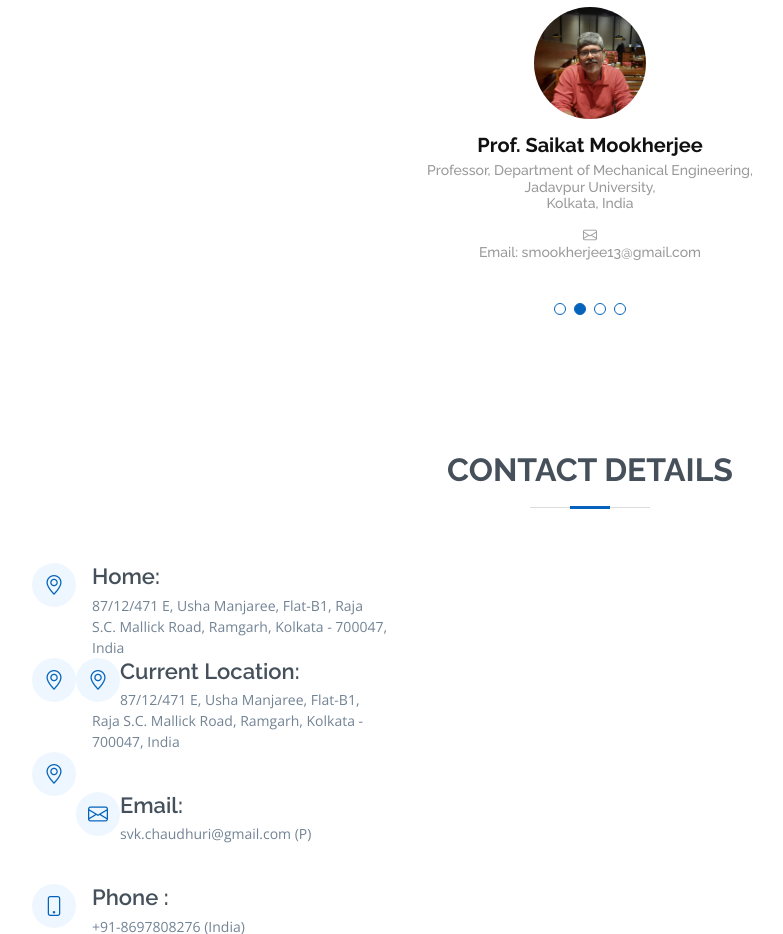
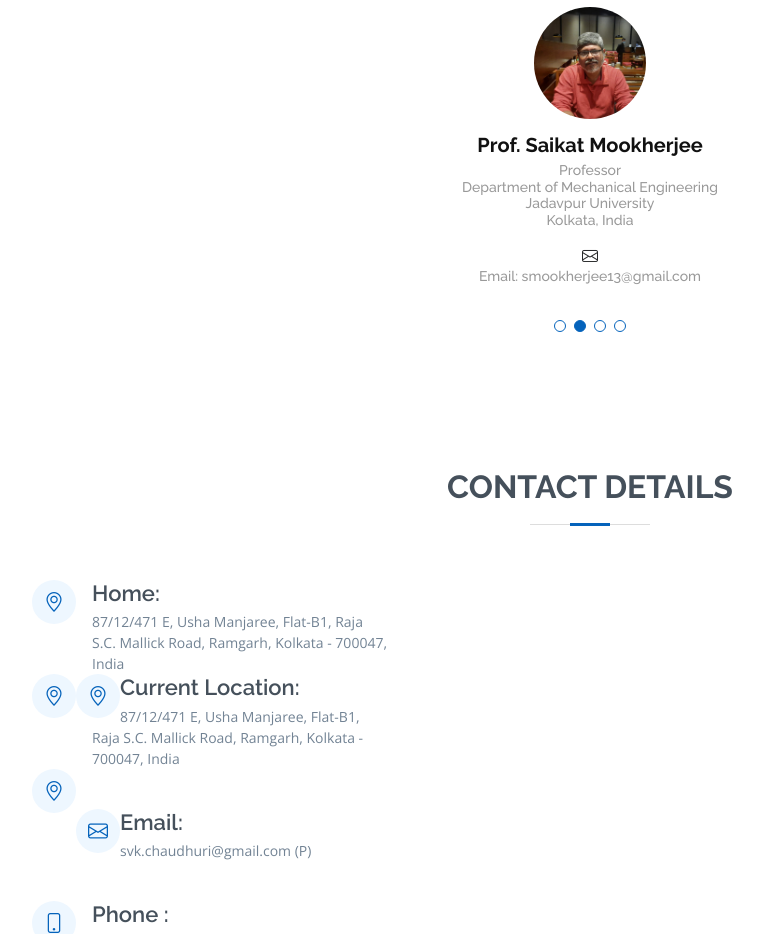
Before and after one commit to svkchaudhuri/My-Digital-Resume, a plain HTML site: page index.html in a window 1280 px wide. Shown: the part 5216-6150 px from the top of the page, without its empty margins (100-883 px from the left). Drawn offline with nearby package versions, Linux system fonts and the light colour scheme.

Commit message:
Update index.html

```diff
--- a/index.html
+++ b/index.html
@@ -449,7 +449,7 @@
               <div class="testimonial-item">
                 <img src="assets/img/testimonials/Amitava-Chatterjee.jpg" class="testimonial-img" alt="">
                 <h3>Prof. Amitava Chatterjee</h3>
-                <h4>Professor, Department of Electrical Engineering, <br>Jadavpur University, <br>Kolkata, India</h4>
+                <h4>Professor <br> Department of Electrical Engineering <br> Jadavpur University <br> Kolkata, India</h4>
                 <div class="email">
                   <i class="bi bi-envelope"></i>
                   <h4>Email: cha_ami@yahoo.co.in</h4>
@@ -461,7 +461,7 @@
               <div class="testimonial-item">
                 <img src="assets/img/testimonials/Saikat-Mookherjee.jpg" class="testimonial-img" alt="">
                 <h3>Prof. Saikat Mookherjee</h3>
-                <h4>Professor, Department of Mechanical Engineering, <br>Jadavpur University, <br>Kolkata, India</p>
+                <h4>Professor <br> Department of Mechanical Engineering <br> Jadavpur University <br> Kolkata, India</h4>
                 <div class="email">
                   <i class="bi bi-envelope"></i>
                   <h4>Email: smookherjee13@gmail.com</h4>
@@ -473,7 +473,7 @@
               <div class="testimonial-item">
                 <img src="assets/img/testimonials/Dipankar-Sanyal.jpg" class="testimonial-img" alt="">
                 <h3>Prof. Dipankar Sanyal</h3>
-                <h4>Professor, Department of Mechanical Engineering, <br>Jadavpur University, <br>Kolkata, India</h4>
+                <h4>Professor <br> Department of Mechanical Engineering <br> Jadavpur University <br> Kolkata, India</h4>
                 <div class="email">
                   <i class="bi bi-envelope"></i>
                   <h4>Email: dipans26@gmail.com</h4>
@@ -485,7 +485,7 @@
               <div class="testimonial-item">
                 <img src="assets/img/testimonials/Rana-Saha.jpg" class="testimonial-img" alt="">
                 <h3>Prof. Rana Saha</h3>
-                <h4>Professor, Department of Mechanical Engineering, <br>Jadavpur University, <br>Kolkata, India</h4>
+                <h4>Professor <br> Department of Mechanical Engineering <br> Jadavpur University <br> Kolkata, India</h4>
                 <div class="email">
                   <i class="bi bi-envelope"></i>
                   <h4>Email: rana.saha@jadavpuruniversity.in</h4>
```
